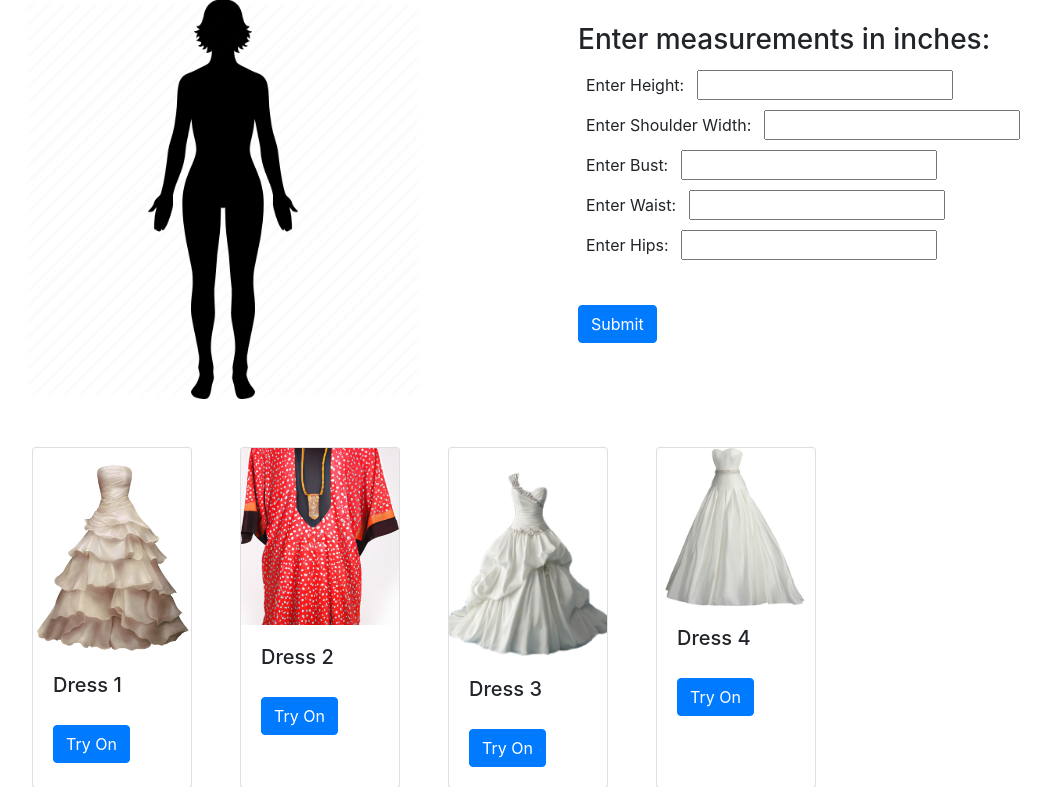
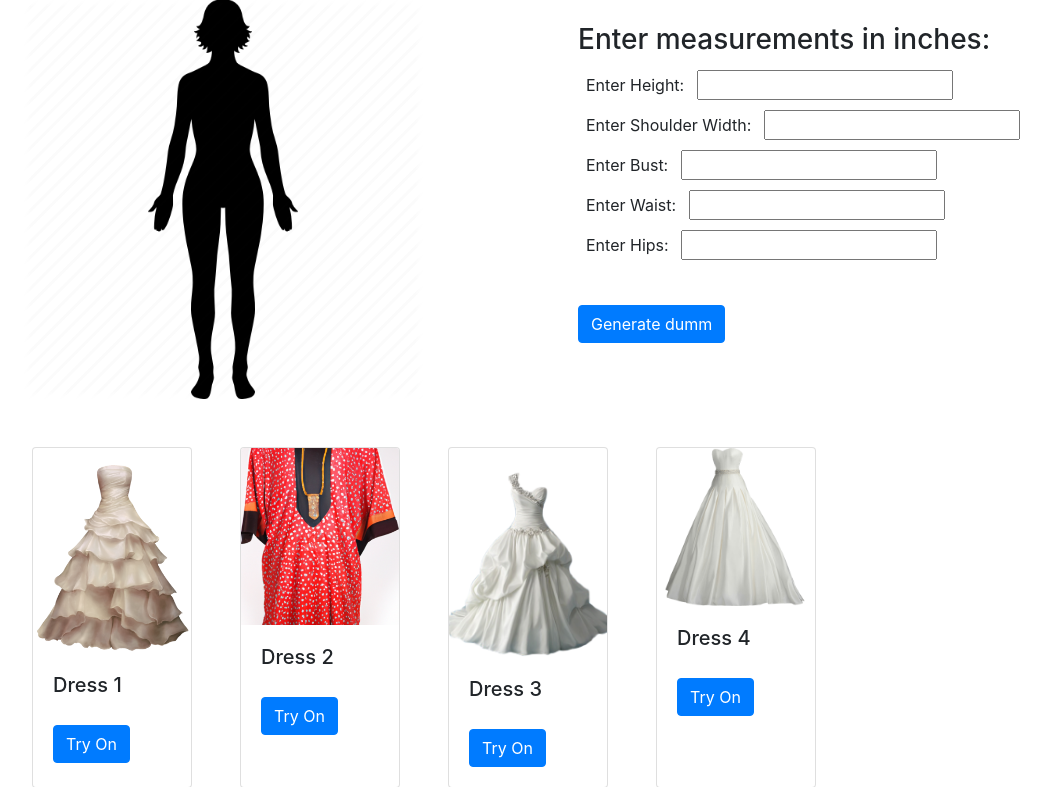
Before and after one commit to Geotechcompany/virtualroom, a Django app: page / in a window 1280 px wide. Shown: the part 257-1044 px from the top of the page, without its empty margins (101-1152 px from the left). Run offline with Django 3.2, Linux system fonts and the light colour scheme; data comes from the database, SQL or seed files in the repository; some libraries are stand-ins or nearby versions.

Commit message:
Update index.html

```diff
--- a/templates/homepage/index.html
+++ b/templates/homepage/index.html
@@ -61,7 +61,7 @@
 
                         </div>
 			<div class="row m-4 text-center">
-				 <button type="button"  class="btn btn-main btn-primary mt-3" onclick="calc()">Submit</button>
+				 <button type="button"  class="btn btn-main btn-primary mt-3" onclick="calc()">Generate dumm</button>
 	<script>
 		function calc(){
                         //alert("pressed");
```
